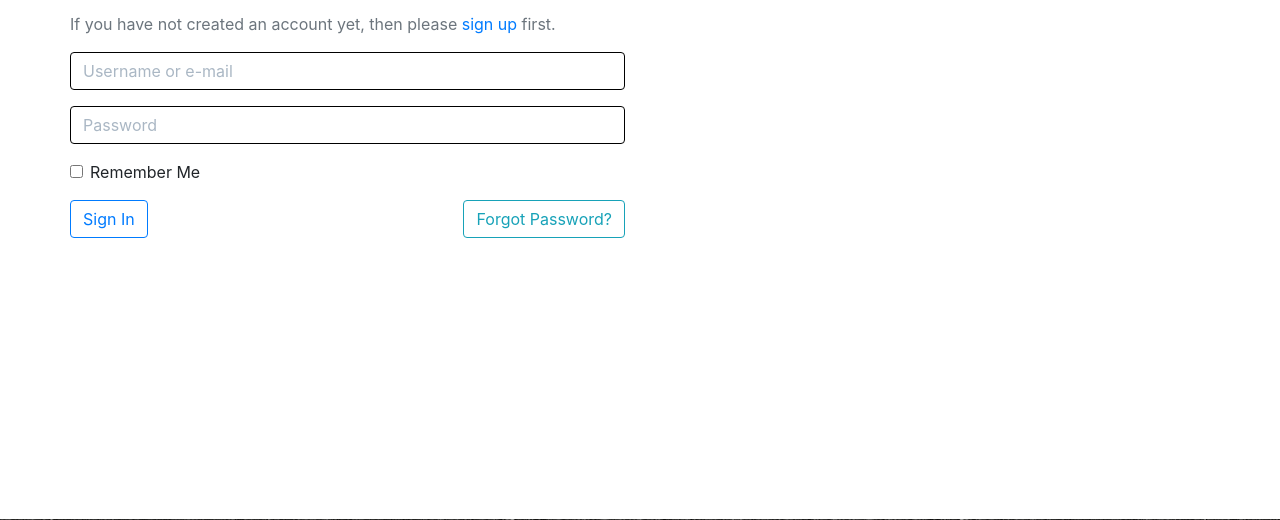
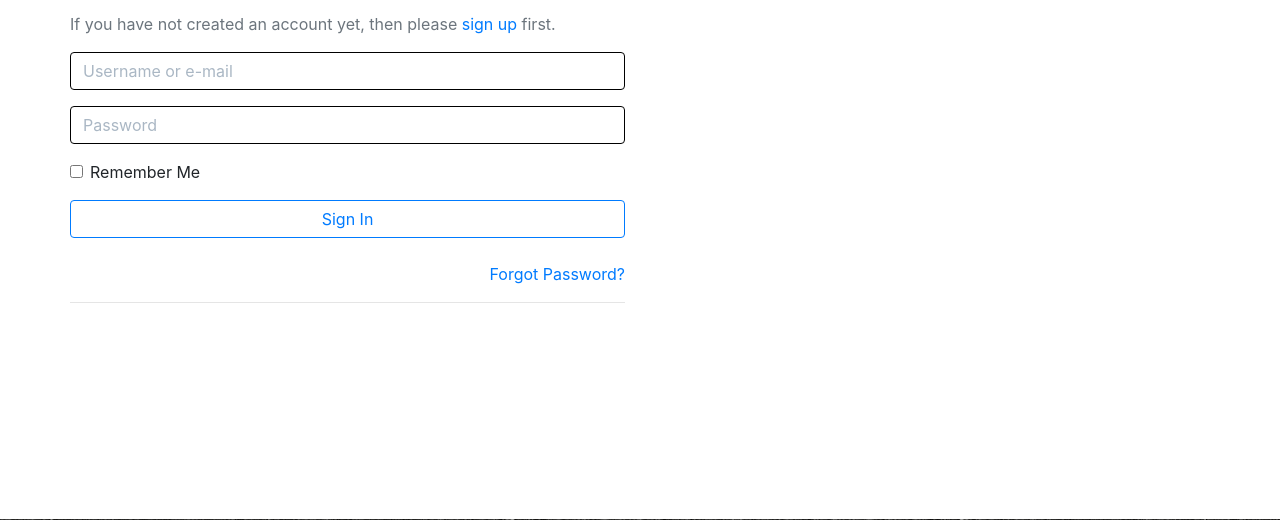
Before and after one commit to Code-Institute-Submissions/ci-ms4-simdriver-school, a Django app: page /accounts/login/ in a window 1280 px wide. Shown: the part 223-743 px from the top of the page. Run offline with Django 3.2, Linux system fonts and the light colour scheme; parts of the project's set-up code (start-up, migrations or seed data) failed here and were passed over; some libraries are stand-ins or nearby versions.

Commit message:
Update login.html

```diff
--- a/templates/allauth/account/login.html
+++ b/templates/allauth/account/login.html
@@ -19,11 +19,11 @@ for a {{ site_name }} account and sign in below:{% endblocktrans %}</p>
 
 <div class="socialaccount_ballot">
 
-  <ul class="socialaccount_providers">
-    {% include "socialaccount/snippets/provider_list.html" with process="login" %}
-  </ul>
+    <ul class="socialaccount_providers">
+      {% include "socialaccount/snippets/provider_list.html" with process="login" %}
+    </ul>
 
-  <div class="login-or">{% trans 'or' %}</div>
+    <div class="login-or">{% trans 'or' %}</div>
 
 </div>
 
@@ -40,8 +40,10 @@ for a {{ site_name }} account and sign in below:{% endblocktrans %}</p>
     {% if redirect_field_value %}
     <input type="hidden" name="{{ redirect_field_name }}" value="{{ redirect_field_value }}" />
     {% endif %}
-    <button class="btn btn-outline-primary" type="submit">{% trans "Sign In" %}</button>
-    <a class="btn btn-outline-info secondaryAction float-right" href="{% url 'account_reset_password' %}">{% trans "Forgot Password?" %}</a>
+    <button class="btn btn-block btn-outline-primary" type="submit">{% trans "Sign In" %}</button><br>
+    <div class="text-right">
+        <a class="secondaryAction" href="{% url 'account_reset_password' %}">{% trans "Forgot Password?" %}</a>
+    </div>
 </form>
-
+<hr>
 {% endblock %}
```
